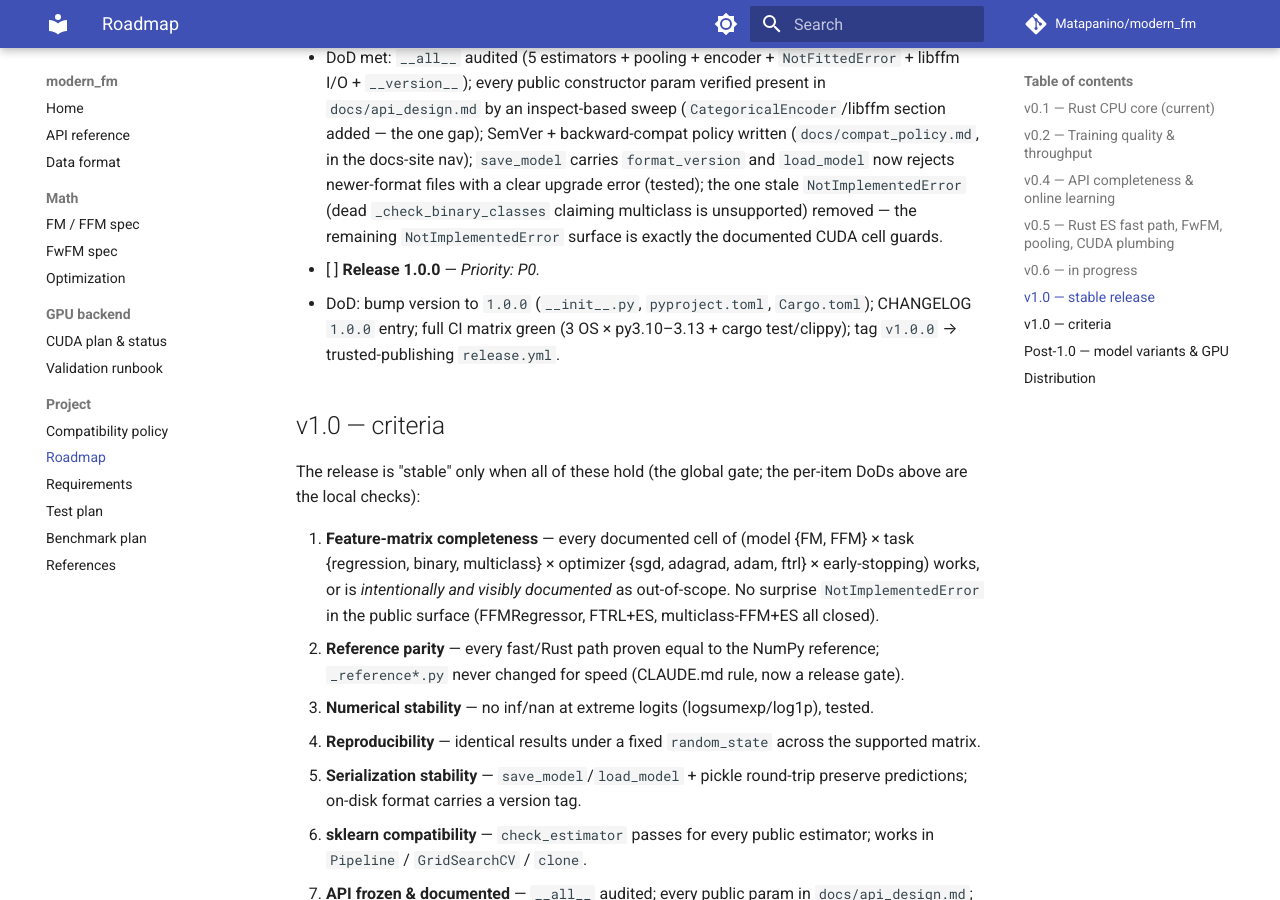
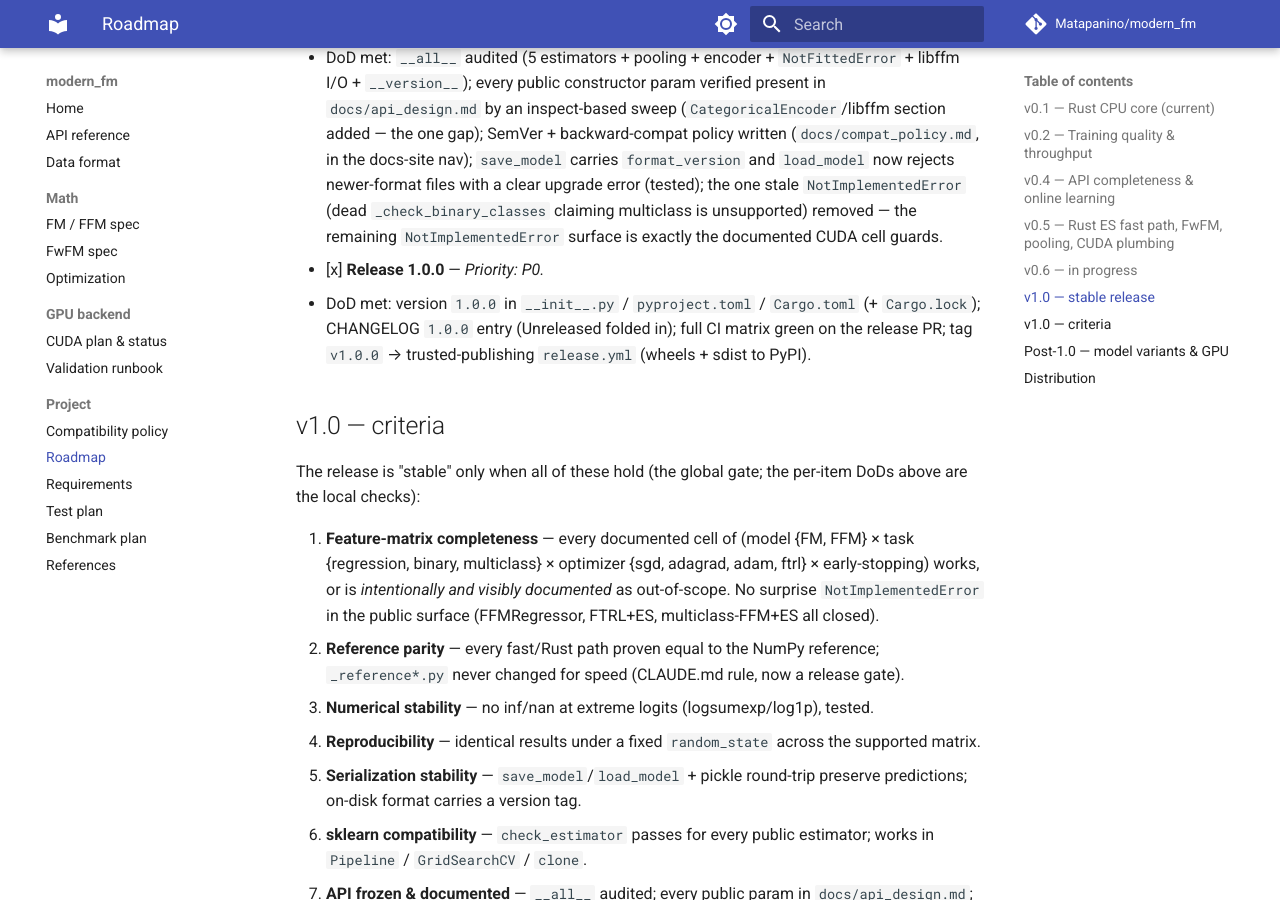
Before and after one commit to Matapanino/modern_fm, an MkDocs documentation site: the page built from docs/roadmap.md, in a window 1280 px wide and 900 px high, scrolled down 5520 px. Built offline with MkDocs 1.6.1 and Material for MkDocs 9.7.7, drawn with Linux system fonts in a browser that asks for light colours; comment, search, counter and statistics services are not loaded.

Commit message:
release: v1.0.0 — stable release, API frozen (#20)
Bump 0.5.0 -> 1.0.0 (pyproject.toml, __init__.py, Cargo.toml,
Cargo.lock); CHANGELOG Unreleased -> [1.0.0] with a release summary;
README status v0.3 (stale) -> v1.0 stable with the full estimator/
feature list; CLAUDE.md current-state -> v1.0; roadmap Release-1.0.0
DoD checked. Every criterion of the roadmap "v1.0 — criteria" gate is
met; the tag v1.0.0 (pushed after this PR merges) triggers release.yml
trusted publishing to PyPI.

Co-authored-by: Claude Fable 5 <noreply@anthropic.com>

```diff
--- a/docs/roadmap.md
+++ b/docs/roadmap.md
@@ -229,10 +229,11 @@ freeze. Shipping this milestone = tagging v1.0.0.
     `NotImplementedError` (dead `_check_binary_classes` claiming multiclass
     is unsupported) removed — the remaining `NotImplementedError` surface is
     exactly the documented CUDA cell guards.
-- [ ] **Release 1.0.0** — _Priority: P0._
-  - DoD: bump version to `1.0.0` (`__init__.py`, `pyproject.toml`, `Cargo.toml`);
-    CHANGELOG `1.0.0` entry; full CI matrix green (3 OS × py3.10–3.13 + cargo
-    test/clippy); tag `v1.0.0` → trusted-publishing `release.yml`.
+- [x] **Release 1.0.0** — _Priority: P0._
+  - DoD met: version `1.0.0` in `__init__.py` / `pyproject.toml` /
+    `Cargo.toml` (+ `Cargo.lock`); CHANGELOG `1.0.0` entry (Unreleased
+    folded in); full CI matrix green on the release PR; tag `v1.0.0` →
+    trusted-publishing `release.yml` (wheels + sdist to PyPI).
 
 ## v1.0 — criteria
 
--- a/pyproject.toml
+++ b/pyproject.toml
@@ -4,7 +4,7 @@ build-backend = "maturin"
 
 [project]
 name = "modern-fm"
-version = "0.5.0"
+version = "1.0.0"
 description = "Fast, sklearn-compatible Factorization Machines and Field-aware Factorization Machines"
 readme = "README.md"
 requires-python = ">=3.10"
```
Also changed, not shown: CHANGELOG.md (+10 -1 lines), CLAUDE.md (+12 -12 lines), README.md (+17 -12 lines), 2 other files.
